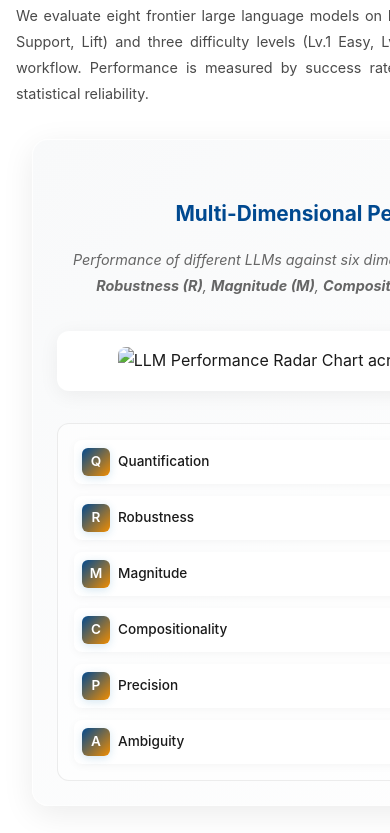
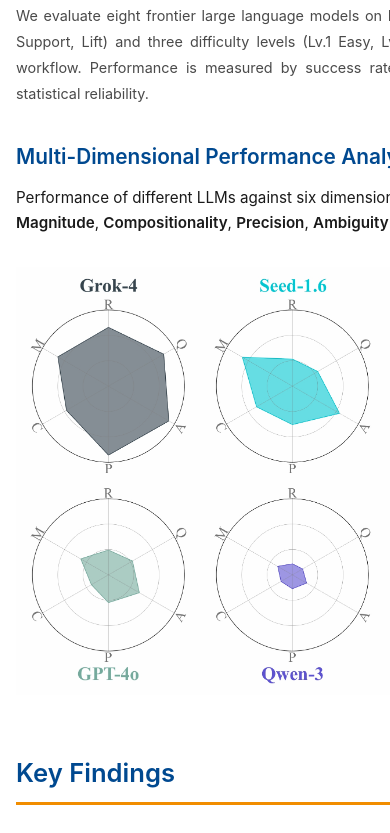
Before and after one commit to build-arena/build-arena.github.io, a website: page index.html in a window 390 px wide. Shown: the part 7253-8086 px from the top of the page. Drawn offline with Linux system fonts and the light colour scheme.

Commit message:
update page

```diff
--- a/index.html
+++ b/index.html
@@ -17,7 +17,7 @@
     <link rel="preload" href="header_arena.png" as="image">
     <link rel="preload" href="header_vehicle.mp4" as="video" type="video/mp4">
     <link rel="preload" href="header_bridge.mp4" as="video" type="video/mp4">
-    <link rel="preload" href="radar_plot.jpg" as="video" type="video/mp4">
+    <link rel="preload" href="radar_plot.jpg" as="image">
 
     <!-- Medium Priority: Logos -->
     <link rel="preload" href="westlake_logo.png" as="image">
@@ -646,44 +646,15 @@
 
             <!-- Radar Plot Analysis -->
             <div class="radar-analysis-container">
-                <h3 style="text-align: center; margin-bottom: 1rem; color: var(--main-color); font-size: 1.3rem;">
-                    Multi-Dimensional Performance Analysis
-                </h3>
-                <p style="text-align: center; margin-bottom: 2rem; color: var(--text-light); font-style: italic; max-width: 800px; margin-left: auto; margin-right: auto;">
+                <h3 class="radar-title">Multi-Dimensional Performance Analysis</h3>
+                <p class="radar-description">
                     Performance of different LLMs against six dimensions of task difficulty:
-                    <strong>Quantification (Q)</strong>, <strong>Robustness (R)</strong>, <strong>Magnitude (M)</strong>,
-                    <strong>Compositionality (C)</strong>, <strong>Precision (P)</strong>, <strong>Ambiguity (A)</strong>
+                    <strong>Quantification</strong>, <strong>Robustness</strong>, <strong>Magnitude</strong>,
+                    <strong>Compositionality</strong>, <strong>Precision</strong>, <strong>Ambiguity</strong>.
                 </p>
 
                 <div class="radar-image-wrapper">
                     <img src="radar_plot.jpg" alt="LLM Performance Radar Chart across Six Task Difficulty Dimensions" class="radar-plot">
-                </div>
-
-                <div class="dimension-legend">
-                    <div class="legend-item">
-                        <span class="legend-label">Q</span>
-                        <span class="legend-desc">Quantification</span>
-                    </div>
-                    <div class="legend-item">
-                        <span class="legend-label">R</span>
-                        <span class="legend-desc">Robustness</span>
-                    </div>
-                    <div class="legend-item">
-                        <span class="legend-label">M</span>
-                        <span class="legend-desc">Magnitude</span>
-                    </div>
-                    <div class="legend-item">
-                        <span class="legend-label">C</span>
-                        <span class="legend-desc">Compositionality</span>
-                    </div>
-                    <div class="legend-item">
-                        <span class="legend-label">P</span>
-                        <span class="legend-desc">Precision</span>
-                    </div>
-                    <div class="legend-item">
-                        <span class="legend-label">A</span>
-                        <span class="legend-desc">Ambiguity</span>
-                    </div>
                 </div>
             </div>
         </section>
--- a/styles.css
+++ b/styles.css
@@ -1399,13 +1399,28 @@
    ======================================== */
 
 .radar-analysis-container {
-    margin: 3rem auto;
-    padding: 2.5rem;
-    background: linear-gradient(135deg, #f8f9fa 0%, #ffffff 100%);
-    border-radius: 16px;
-    box-shadow: 0 8px 32px rgba(0, 0, 0, 0.08);
+    margin: 3rem 0;
     max-width: 1000px;
-    border: 1px solid rgba(255, 255, 255, 0.8);
+}
+
+.radar-title {
+    text-align: left;
+    margin-bottom: 0.75rem;
+    color: var(--main-color);
+    font-size: 1.5rem;
+    font-weight: 600;
+}
+
+.radar-description {
+    text-align: left;
+    margin-bottom: 2rem;
+    color: var(--text-dark);
+    font-size: 1rem;
+    line-height: 1.6;
+}
+
+.radar-description strong {
+    font-weight: 600;
 }
 
 .radar-image-wrapper {
@@ -1413,106 +1428,24 @@
     justify-content: center;
     align-items: center;
     margin: 2rem 0;
-    padding: 1.5rem;
-    background: white;
-    border-radius: 12px;
-    box-shadow: 0 4px 20px rgba(0, 0, 0, 0.06);
 }
 
 .radar-plot {
     max-width: 100%;
     height: auto;
-    border-radius: 8px;
-    transition: transform 0.3s ease;
-}
-
-.radar-plot:hover {
-    transform: scale(1.02);
-}
-
-/* Dimension Legend */
-.dimension-legend {
-    display: grid;
-    grid-template-columns: repeat(auto-fit, minmax(180px, 1fr));
-    gap: 1rem;
-    margin-top: 2rem;
-    padding: 1.5rem;
-    background: rgba(255, 255, 255, 0.5);
-    border-radius: 12px;
-    border: 1px solid rgba(224, 224, 224, 0.6);
-}
-
-.legend-item {
-    display: flex;
-    align-items: center;
-    gap: 0.75rem;
-    padding: 0.75rem;
-    background: white;
-    border-radius: 8px;
-    transition: all 0.3s ease;
-    box-shadow: 0 2px 8px rgba(0, 0, 0, 0.04);
-}
-
-.legend-item:hover {
-    transform: translateY(-2px);
-    box-shadow: 0 4px 12px rgba(0, 0, 0, 0.08);
-}
-
-.legend-label {
-    display: inline-flex;
-    align-items: center;
-    justify-content: center;
-    min-width: 32px;
-    height: 32px;
-    background: linear-gradient(135deg, var(--main-color) 0%, var(--accent-color) 100%);
-    color: white;
-    font-weight: 600;
-    font-size: 0.9rem;
-    border-radius: 6px;
-    box-shadow: 0 2px 8px rgba(41, 128, 185, 0.2);
-}
-
-.legend-desc {
-    font-size: 0.95rem;
-    color: var(--text-dark);
-    font-weight: 500;
 }
 
 /* Responsive Design for Radar Plot */
 @media (max-width: 768px) {
     .radar-analysis-container {
-        padding: 1.5rem;
-        margin: 2rem 1rem;
+        margin: 2rem 0;
     }
 
-    .radar-image-wrapper {
-        padding: 1rem;
+    .radar-title {
+        font-size: 1.3rem;
     }
 
-    .dimension-legend {
-        grid-template-columns: repeat(auto-fit, minmax(140px, 1fr));
-        gap: 0.75rem;
-        padding: 1rem;
-    }
-
-    .legend-item {
-        padding: 0.5rem;
-        gap: 0.5rem;
-    }
-
-    .legend-label {
-        min-width: 28px;
-        height: 28px;
-        font-size: 0.85rem;
-    }
-
-    .legend-desc {
-        font-size: 0.85rem;
+    .radar-description {
+        font-size: 0.95rem;
     }
 }
-
-@media (max-width: 480px) {
-    .dimension-legend {
-        grid-template-columns: 1fr;
-    }
-}
```
Also changed, not shown: radar_plot.jpg (added).
